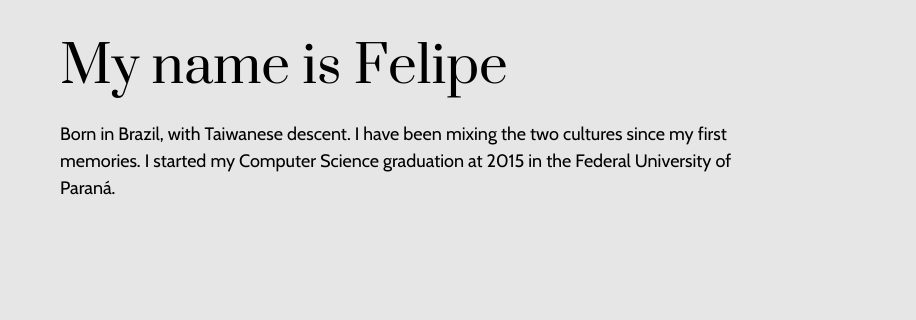
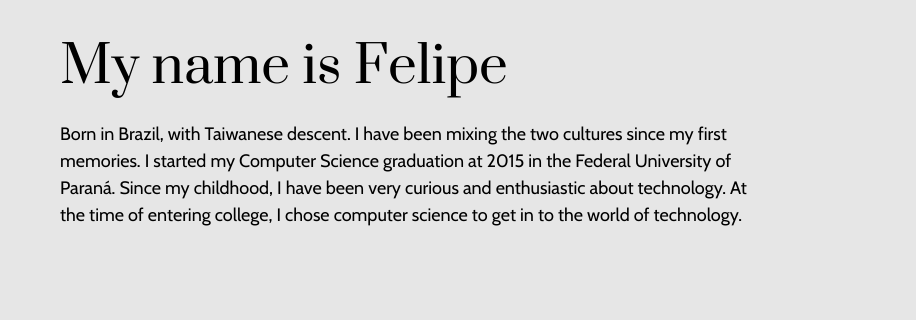
Before and after one commit to felipeshiwu/Mypage, a plain HTML site: page index.html in a window 1280 px wide. Shown: the part 932-1252 px from the top of the page, 364-1280 px from the left. Drawn offline with nearby package versions, Linux system fonts and the light colour scheme.

Commit message:
test
Signed-off-by: Felipe Wu <felipeshiwu@gmail.com>

```diff
--- a/index.html
+++ b/index.html
@@ -62,7 +62,9 @@
                     <div class="card-content">
                         <h1>My name is Felipe</h1>
                         <p>Born in Brazil, with Taiwanese descent. I have been mixing the two cultures since my first memories.
-                           I started my Computer Science graduation at 2015 in the Federal University of Paraná.
+                           I started my Computer Science graduation at 2015 in the Federal University of Paraná. Since my childhood,
+                           I have been very curious and enthusiastic about technology. At the time of entering college,
+                           I chose computer science to get in to the world of technology.
                         </p>
                     </div>
                     <div class="card-action">
```
